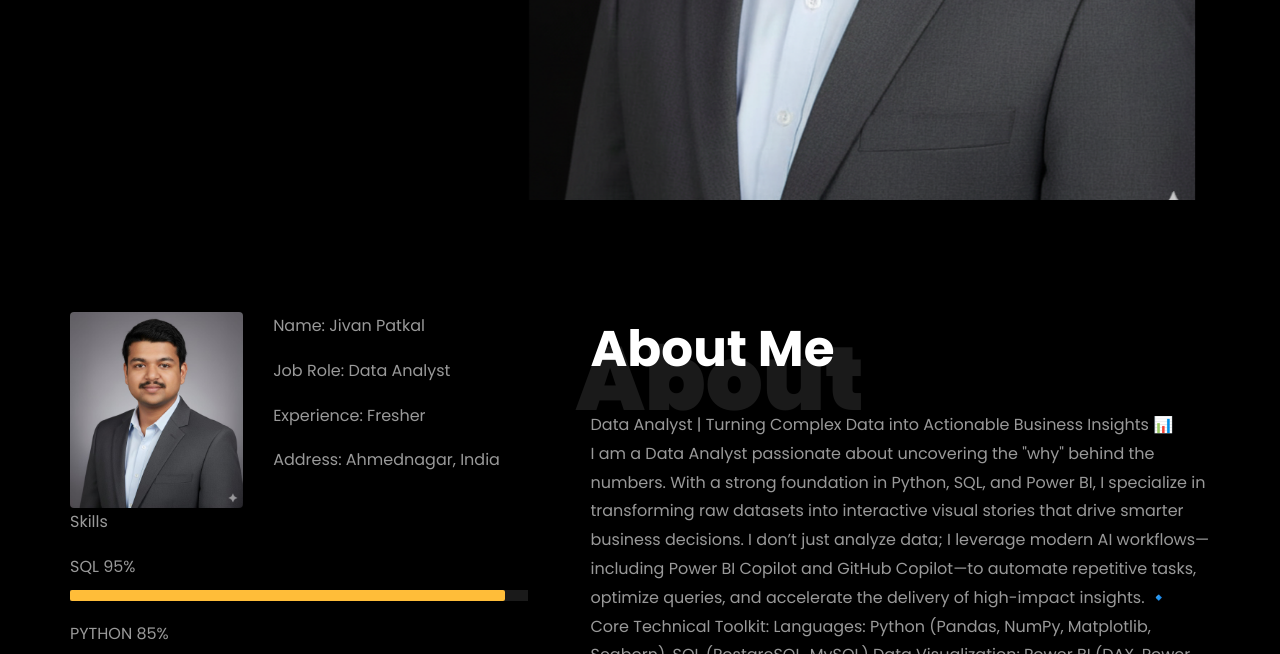
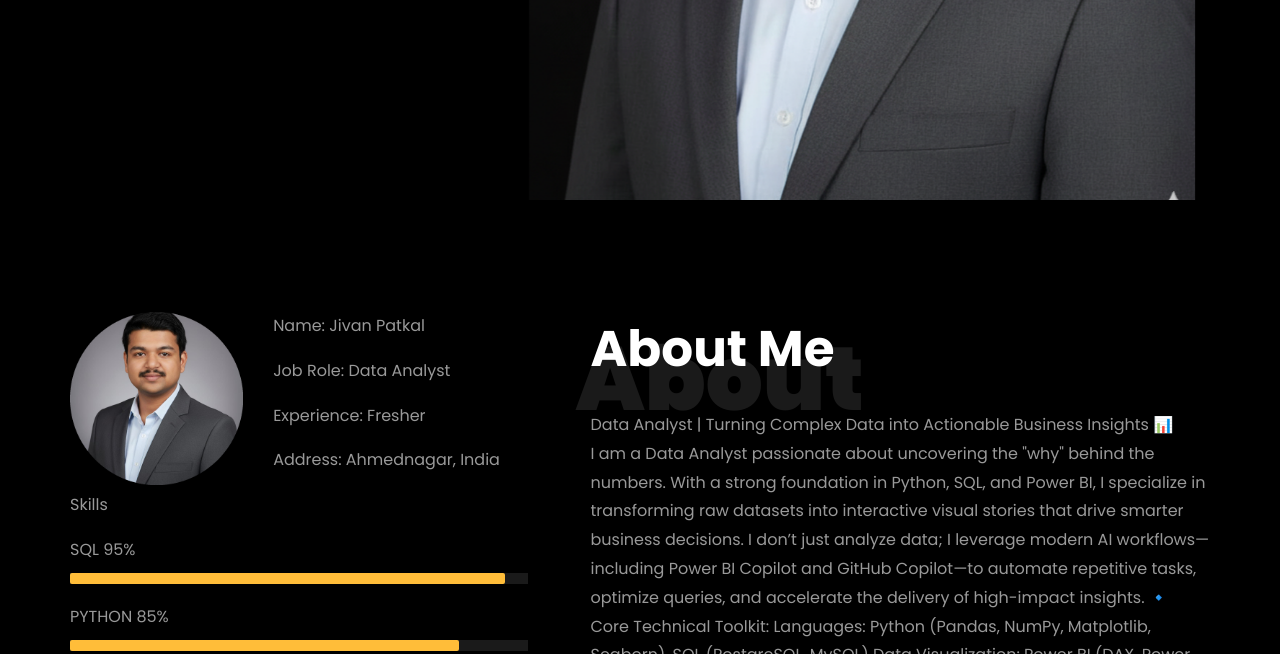
Before and after one commit to Jivanpatkal/portfolio, a website: page index.html in a window 1280 px wide. Shown: the part 550-1204 px from the top of the page. Drawn offline with Linux system fonts and the light colour scheme; files whose address does not match are found by name.

Commit message:
Update index.html

```diff
--- a/index.html
+++ b/index.html
@@ -216,7 +216,7 @@
 								<div class="row">
 									<div class="col-sm-6 col-md-5">
 									  <div class="about-img">
-										<img src="images/Jivan_photo.jpeg" class="img-fluid rounded b-shadow-a" alt="">
+										<img src="jivan_round_profile.png" class="img-fluid rounded b-shadow-a" alt="">
 									  </div>
 									</div>
 									<!-- Details next to profile image -->
```
